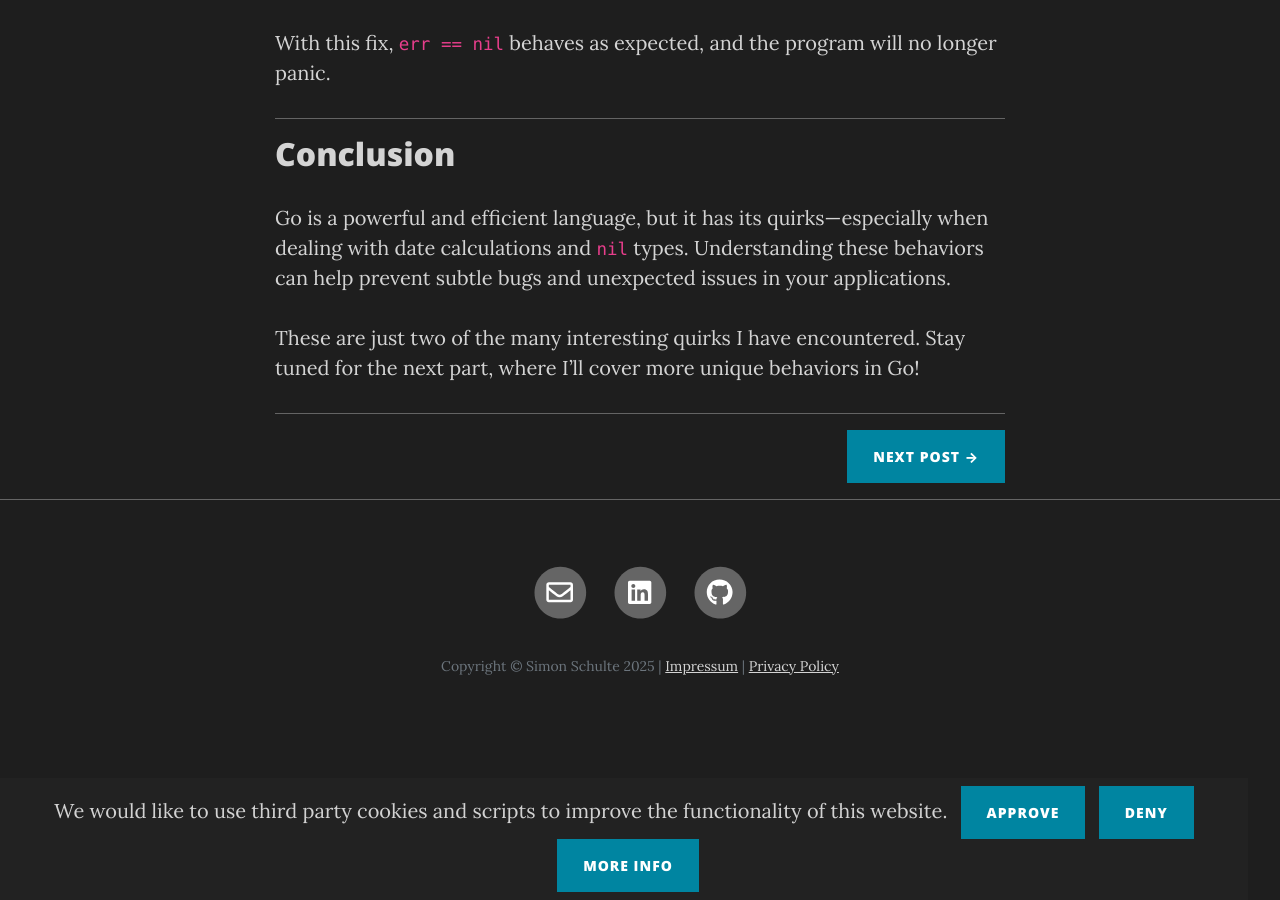
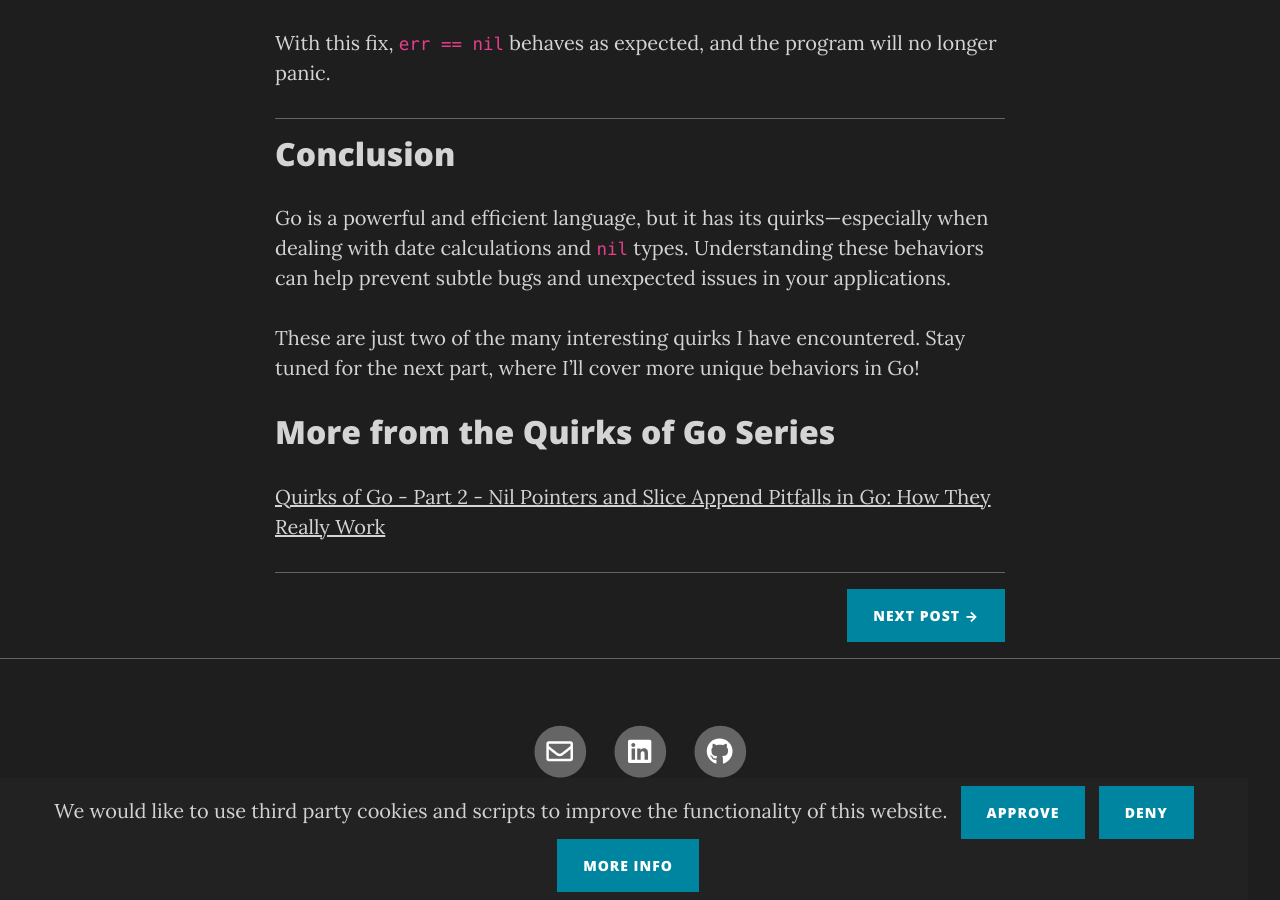
Before and after one commit to Neokil/blog.neokil.de, a Jekyll site: the page built from _posts/2025-05-01-quirks-of-go-part-1.md, in a window 1280 px wide and 900 px high, scrolled down 4437 px. Built offline with Jekyll 4.4.1, drawn with Linux system fonts in a browser that asks for light colours; some of the changed text lies outside the part shown.

````diff
--- a/_posts/2025-05-01-quirks-of-go-part-1.md
+++ b/_posts/2025-05-01-quirks-of-go-part-1.md
@@ -1,6 +1,6 @@
 ---
 layout: post
-title: "Quirks of go - Part 1"
+title: "Quirks of Go - Part 1"
 subtitle: "Exploring Go's Subtle Behaviors: Unexpected Edge Cases and How to Navigate Them"
 date:   2025-05-01 00:00:00 +0200
 categories: general golang quirks-of-go
@@ -137,3 +137,10 @@ With this fix, `err == nil` behaves as expected, and the program will no longer
 Go is a powerful and efficient language, but it has its quirks—especially when dealing with date calculations and `nil` types. Understanding these behaviors can help prevent subtle bugs and unexpected issues in your applications.
 
 These are just two of the many interesting quirks I have encountered. Stay tuned for the next part, where I'll cover more unique behaviors in Go!
+
+## More from the Quirks of Go Series
+{% for post in site.categories.quirks-of-go reversed %}
+{% unless post == page %}
+[{{ post.title }} - {{ post.subtitle}}]({{post.url}})
+{% endunless %}
+{% endfor %}
--- a/_drafts/2_ready/quirks-of-go-part-2.md
+++ b/_posts/2025-06-24-quirks-of-go-part-2.md
@@ -1,12 +1,21 @@
 ---
 layout: post
 title: "Quirks of Go - Part 2"
-subtitle: "Unexpected behavior with nil pointers and slice appends"
-date:   2025-04-01 16:00:00 +0200
+subtitle: "Nil Pointers and Slice Append Pitfalls in Go: How They Really Work"
+description: "Go allows method calls on nil pointers and reuses backing arrays when appending to slices—learn how these quirks can trip you up and how to avoid subtle bugs."
+date:   2025-06-24 08:00:00 +0200
 categories: general golang quirks-of-go
 ---
 
-# 1. Method Calls on Nil Pointers
+Go is often praised for its simplicity, but beneath the surface lie some behaviors that can surprise even experienced developers. In this post, we'll look at two quirks involving nil pointers and slice manipulation that could easily lead to bugs if you're not careful.
+
+# TL;DR
+- Go allows method calls on nil pointers **if** the method doesn't access struct fields.
+- Slices created from sub-slices may share memory. Appending to them can unexpectedly modify the original slice.
+- Always be aware of pointer dereferencing and slice capacity when working with Go.
+
+
+# 1. Calling Methods on Nil Pointers in Go
 Coming from an object-oriented background, one of the quirks in Go that really caught me off guard was that it's possible to call a method on a nil pointer. Let's look at an example:
 
 ```go
@@ -33,7 +42,7 @@ In Go, calling a method on a nil receiver is valid—**as long as the method doe
 If you don't explicitly need pointer semantics, avoid them. But if you do use pointer receivers, always check for nil before accessing struct fields or calling other methods.
 
 
-# 2. Appending to Slices Created from Sub-Slices
+# 2. The Hidden Danger of Appending to Sub-Slices
 Another head-scratcher in Go involves appending to slices that are derived from parts of other slices. It's easy to make assumptions here that can lead to subtle bugs. Consider the following code:
 
 ```go
@@ -86,3 +95,10 @@ Now, the output is exactly as expected:
 Go is simple, but it's not without its traps, especially if you're coming from other languages. Understanding how pointers and slices behave under the hood can help you avoid unexpected bugs and write safer, more predictable code.
 
 Stay tuned for Part 3!
+
+## More from the Quirks of Go Series
+{% for post in site.categories.quirks-of-go reversed %}
+{% unless post == page %}
+[{{ post.title }} - {{ post.subtitle}}]({{post.url}})
+{% endunless %}
+{% endfor %}
````
